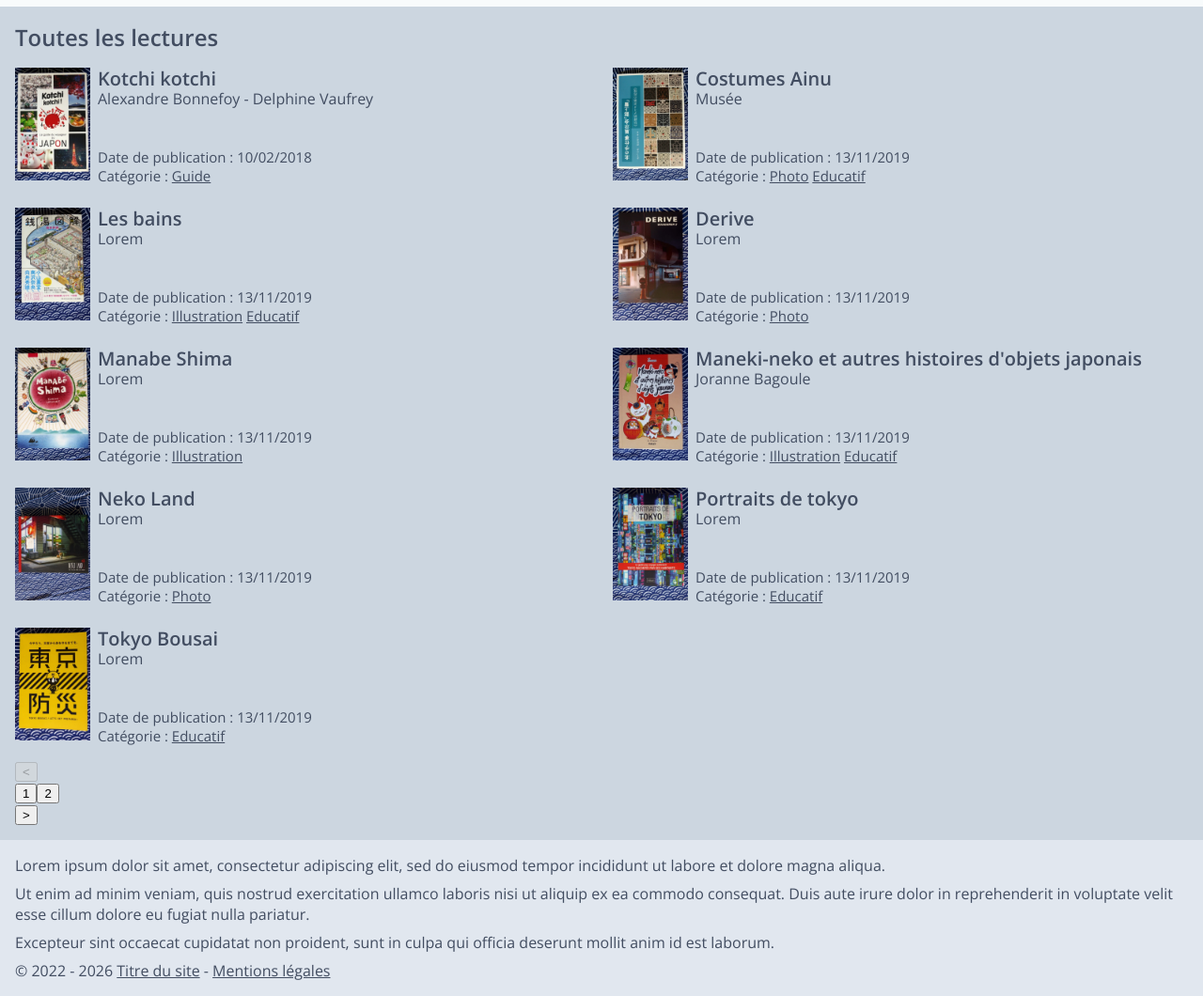
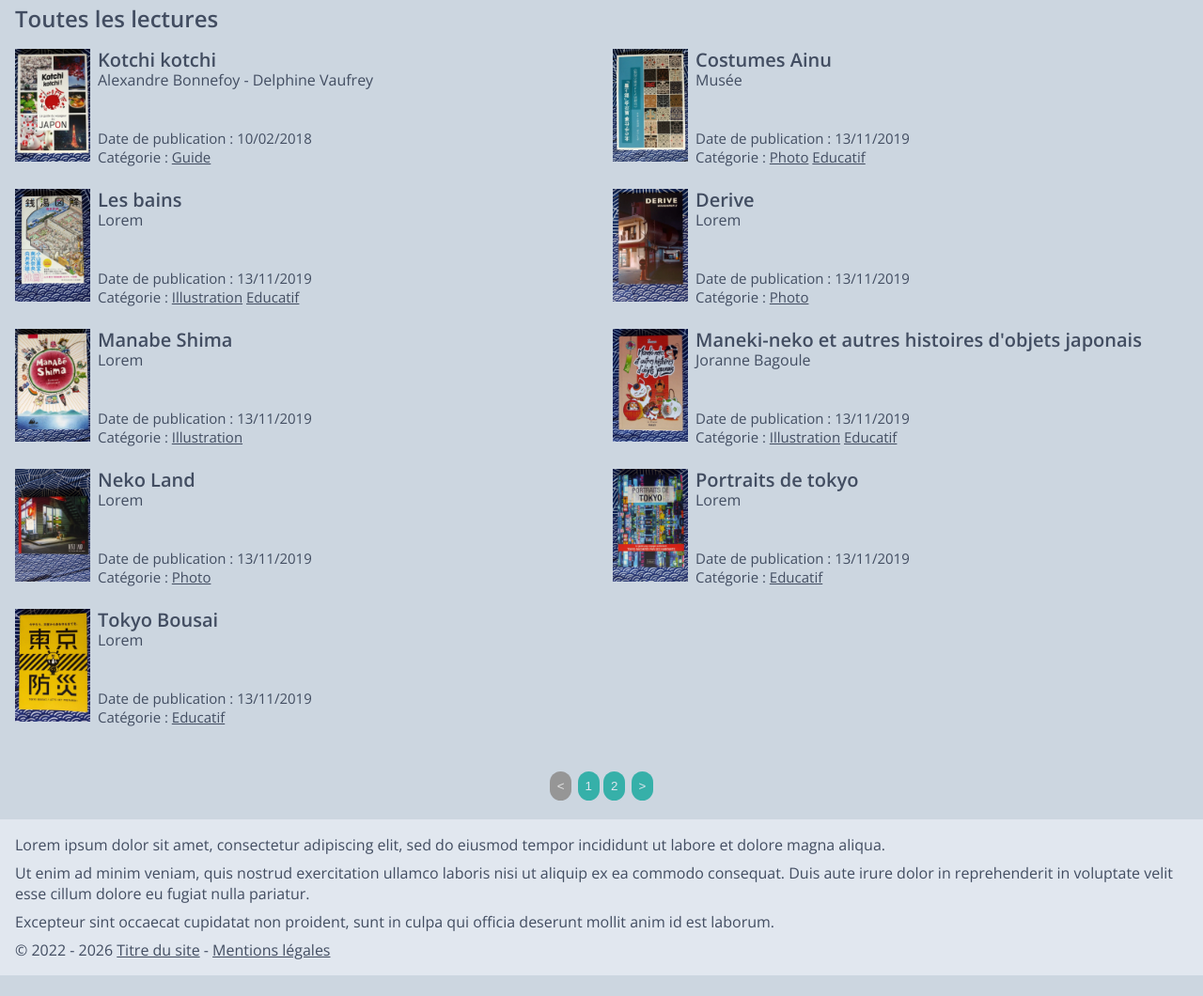
Before and after one commit to bruno-mazzi/library-2, an Eleventy site: page src/index.njk in a window 1280 px wide. Shown: the part 726-1786 px from the top of the page at 94% size. After the commit the page ends 1764 px from the top, so only its background shows below. Built offline with nearby package versions, Linux system fonts and the light colour scheme; Eleventy itself is replaced by a stand-in of ours; files that its build step writes are made by us from their sources.

Commit message:
style for pagination

```diff
--- a/src/_includes/_allBooks.njk
+++ b/src/_includes/_allBooks.njk
@@ -26,14 +26,14 @@
             {% endfor %}
         </div>
         <nav class="booksList__pagination pagination">
-            <button class="" id="prev-button" title="Previous page" aria-label="Previous page">
+            <button class="pagination__btn btn btn--secondary" id="prev-button" title="Page précédente" aria-label="Page précédente">
                 &lt;
             </button>
 
-            <div id="pagination__numbers">
+            <div class="pagination__numbers">
 
             </div>
-            <button class="" id="next-button" title="Next page" aria-label="Next page">
+            <button class="pagination__btn btn btn--secondary" id="next-button" title="Page suivante" aria-label="Page suivante">
                 &gt;
             </button>
         </nav>
--- a/src/assets/js/pagination.js
+++ b/src/assets/js/pagination.js
@@ -8,13 +8,14 @@ export default class Pagination {
         this.listItems = this.paginatedList.querySelectorAll(".book");
         this.nextButton = document.getElementById("next-button");
         this.prevButton = document.getElementById("prev-button");
-        this.paginationNumbers = document.getElementById("pagination__numbers");
+        this.paginationNumbers = document.querySelector(".pagination__numbers");
         this.pageNumber = document.createElement("button");
 
         this.paginationLimit = 9;
         this.pageCount = Math.ceil(this.listItems.length / this.paginationLimit);
         let currentPage;
 
+        document.querySelector(".pagination").style.display = 'block';
         this.getPaginationNumbers();
         this.setCurrentPage(1);
 
@@ -32,7 +33,7 @@ export default class Pagination {
 
     appendPageNumber = (index) => {
         const pageNumber = document.createElement("button");
-        pageNumber.className = "pagination__number";
+        pageNumber.className = "pagination__number btn btn--secondary";
         pageNumber.innerHTML = index;
         pageNumber.setAttribute("page-index", index);
         pageNumber.setAttribute("aria-label", "Page " + index);
@@ -72,22 +73,22 @@ export default class Pagination {
 
     handleActivePageNumber = () => {
         document.querySelectorAll(".pagination__number").forEach((button) => {
-            button.classList.remove("pagination__number--active");
+            button.classList.remove("btn--tertiary");
             const pageIndex = Number(button.getAttribute("page-index"));
 
             if (pageIndex == this.currentPage) {
-                button.classList.add("pagination__number--active");
+                button.classList.add("btn--tertiary");
             }
         });
     };
 
     disableButton = (button) => {
-        button.classList.add("pagination__number--disabled");
+        button.classList.add("btn--disabled");
         button.setAttribute("disabled", true);
     };
 
     enableButton = (button) => {
-        button.classList.remove("pagination__number--disabled");
+        button.classList.remove("btn--disabled");
         button.removeAttribute("disabled");
     };
 
@@ -105,6 +106,4 @@ export default class Pagination {
         }
     };
 
-
-
 }
--- a/src/assets/sass/blocks/_book.scss
+++ b/src/assets/sass/blocks/_book.scss
@@ -12,6 +12,10 @@
 
     @include mq('lg') {
         grid-template-columns: 1fr 1fr 1fr;
+    }
+
+    &__pagination {
+        margin-top: 32px;
     }
 }
 
--- a/src/assets/sass/blocks/_index.scss
+++ b/src/assets/sass/blocks/_index.scss
@@ -1,3 +1,4 @@
 @use 'lastReading';
 @use 'book';
 @use 'category';
+@use 'pagination';
--- /dev/null
+++ b/src/assets/sass/blocks/_pagination.scss
@@ -0,0 +1,18 @@
+@use '../config' as *;
+
+.pagination {
+  display: none;
+  text-align: center;
+
+  &__btn {
+    display: inline;
+  }
+
+  &__numbers {
+    display: inline-block;
+  }
+
+  &__number {
+    margin:0 2px;
+  }
+}
--- a/src/assets/sass/components/_buttons.scss
+++ b/src/assets/sass/components/_buttons.scss
@@ -3,7 +3,7 @@
 .btn {
   border:0;
   border-radius: 12px;
-  display: block;
+  cursor: pointer;
   margin-bottom: 4px;
   text-decoration: none;
   padding: 8px;
@@ -12,4 +12,9 @@
     background: var(--theme--highlight);
     color: var(--theme--color-primary);
   }
+
+  &--disabled {
+    cursor: default;
+    filter: grayscale(100%);
+  }
 }
```
